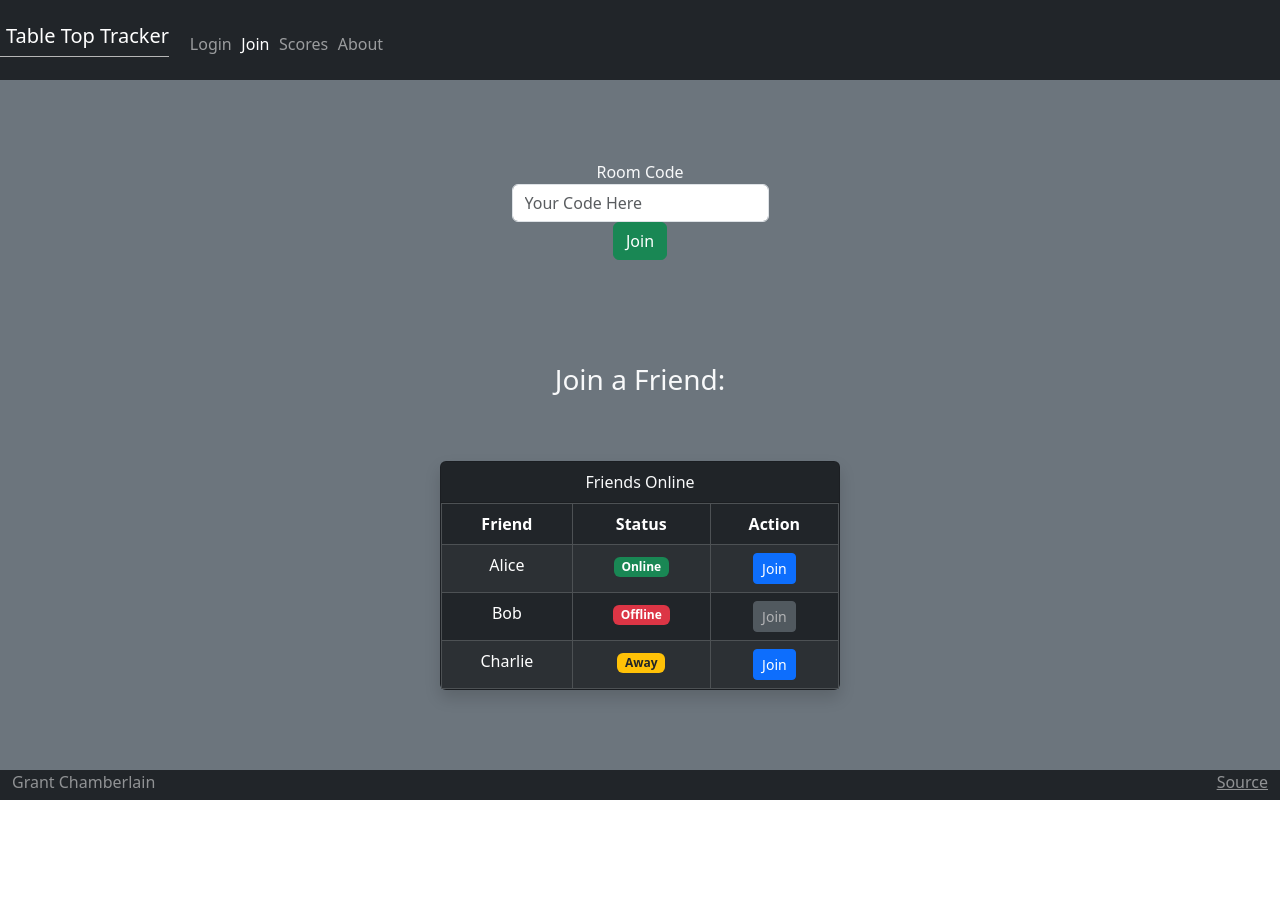
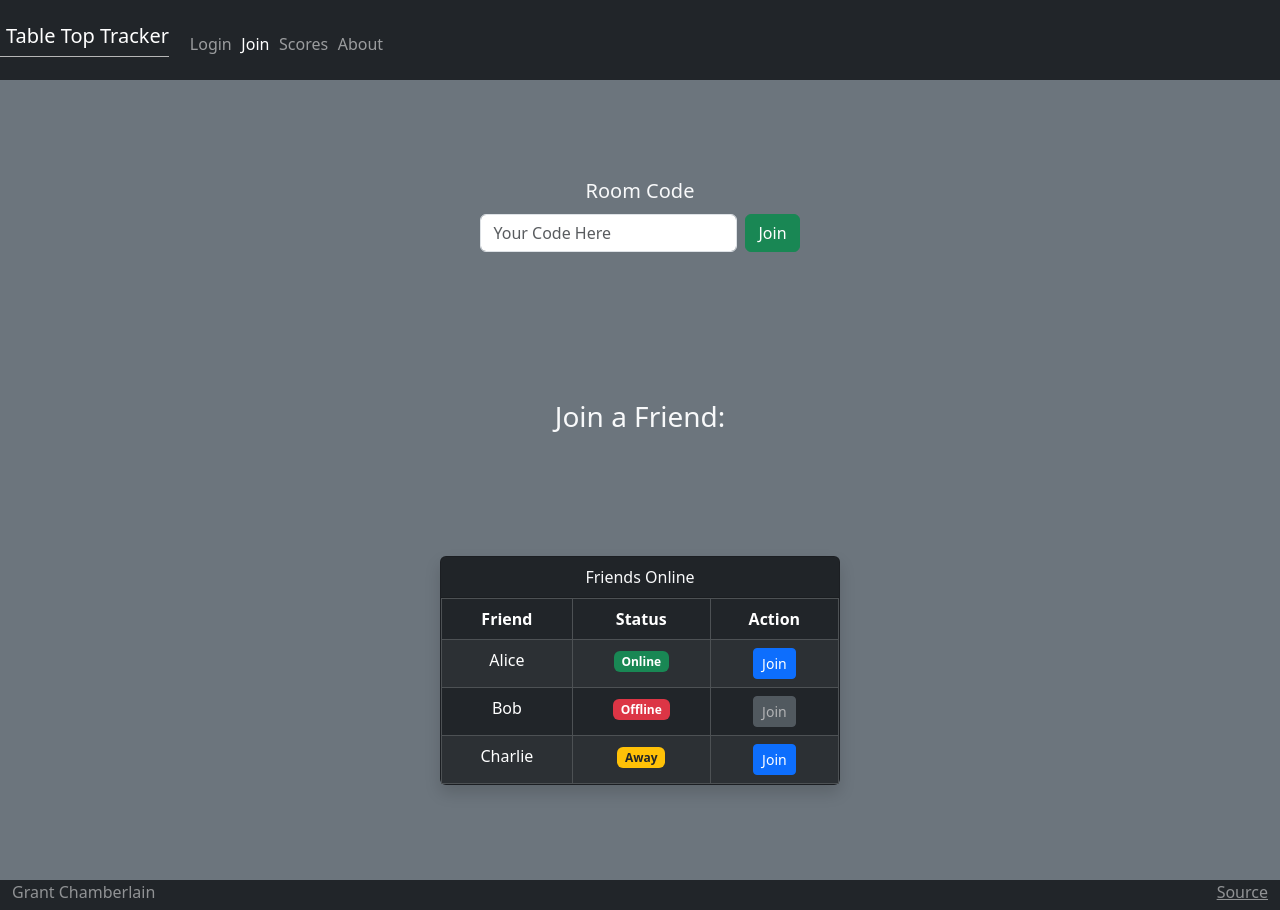
Before and after one commit to Grant-Chamberlain/Fall2025Startup, a React (Vite) app: page /join in a window 1280 px wide. Before the commit the page ends 800 px from the top, so only its background shows below. Built offline with nearby package versions, Linux system fonts and the light colour scheme.

Commit message:
accidently reverted join page to old html so I repasted it in

```diff
--- a/src/join/join.jsx
+++ b/src/join/join.jsx
@@ -1,33 +1,82 @@
-import React from 'react';
+import React, { useState } from 'react';
+import { useNavigate } from 'react-router-dom';
 
 export function Join() {
+  const navigate = useNavigate();
+
+  // Room code state
+  const [roomCode, setRoomCode] = useState('');
+
+  // Friend list state
+  const [friends, setFriends] = useState([
+    { name: 'Alice', status: 'Online', joinable: true },
+    { name: 'Bob', status: 'Offline', joinable: false },
+    { name: 'Charlie', status: 'Away', joinable: true },
+  ]);
+
+  // Handle joining by room code
+  function handleJoinRoom() {
+    if (roomCode.trim() === '') {
+      alert('Please enter a valid room code.');
+      return;
+    }
+    alert(`Joining room with code: ${roomCode}`);
+    navigate('/tracker');
+  }
+
+  // Handle joining a friend's game
+  function handleJoinFriend(friend) {
+    if (!friend.joinable) {
+      alert(`${friend.name} is not available to join right now.`);
+      return;
+    }
+    alert(`Joining ${friend.name}'s game!`);
+    navigate('/tracker');
+  }
+
+  // Utility for status badge colors
+  function getStatusBadge(status) {
+    switch (status) {
+      case 'Online':
+        return <span className="badge bg-success">Online</span>;
+      case 'Offline':
+        return <span className="badge bg-danger">Offline</span>;
+      case 'Away':
+        return <span className="badge bg-warning text-dark">Away</span>;
+      default:
+        return <span className="badge bg-secondary">Unknown</span>;
+    }
+  }
+
   return (
-    <main className="container-fluid bg-secondary text-center">
-      <br />
-
-      <div>
-        <label htmlFor="code">Room Code</label>
+    <main className="container-fluid bg-secondary text-center min-vh-100 p-5">
+      <div className="mb-4">
+        <label htmlFor="code" className="form-label fs-5">
+          Room Code
+        </label>
+        <div className="d-flex justify-content-center gap-2">
           <input
             type="text"
             id="code"
-          className="form-control"
+            className="form-control w-auto"
             placeholder="Your Code Here"
+            value={roomCode}
+            onChange={(e) => setRoomCode(e.target.value)}
           />
-        <button type="submit" className="btn btn-success">
+          <button type="button" className="btn btn-success" onClick={handleJoinRoom}>
             Join
           </button>
         </div>
+      </div>
 
-      <br />
-
-      <div className="friends">
+      <div className="friends mt-4">
         <span className="fs-3">Join a Friend:</span>
       </div>
 
       <div className="container mt-4 d-flex justify-content-center">
         <div
           className="card bg-dark text-light shadow rounded"
-          style={{ width: "400px" }}
+          style={{ width: '400px' }}
         >
           <div className="card-header text-center">Friends Online</div>
           <div className="card-body p-0">
@@ -40,42 +89,28 @@ export function Join() {
                 </tr>
               </thead>
               <tbody>
-                <tr>
-                  <td>Alice</td>
+                {friends.map((friend) => (
+                  <tr key={friend.name}>
+                    <td>{friend.name}</td>
+                    <td>{getStatusBadge(friend.status)}</td>
                     <td>
-                    <span className="badge bg-success">Online</span>
-                  </td>
-                  <td>
-                    <button className="btn btn-sm btn-primary">Join</button>
-                  </td>
-                </tr>
-                <tr>
-                  <td>Bob</td>
-                  <td>
-                    <span className="badge bg-danger">Offline</span>
-                  </td>
-                  <td>
-                    <button className="btn btn-sm btn-secondary" disabled>
+                      <button
+                        className={`btn btn-sm ${
+                          friend.joinable ? 'btn-primary' : 'btn-secondary'
+                        }`}
+                        disabled={!friend.joinable}
+                        onClick={() => handleJoinFriend(friend)}
+                      >
                         Join
                       </button>
                     </td>
                   </tr>
-                <tr>
-                  <td>Charlie</td>
-                  <td>
-                    <span className="badge bg-warning text-dark">Away</span>
-                  </td>
-                  <td>
-                    <button className="btn btn-sm btn-primary">Join</button>
-                  </td>
-                </tr>
+                ))}
               </tbody>
             </table>
           </div>
         </div>
       </div>
-
-      <br />
     </main>
   );
 }
```
Lines whose indentation alone changed are shown as unchanged.
